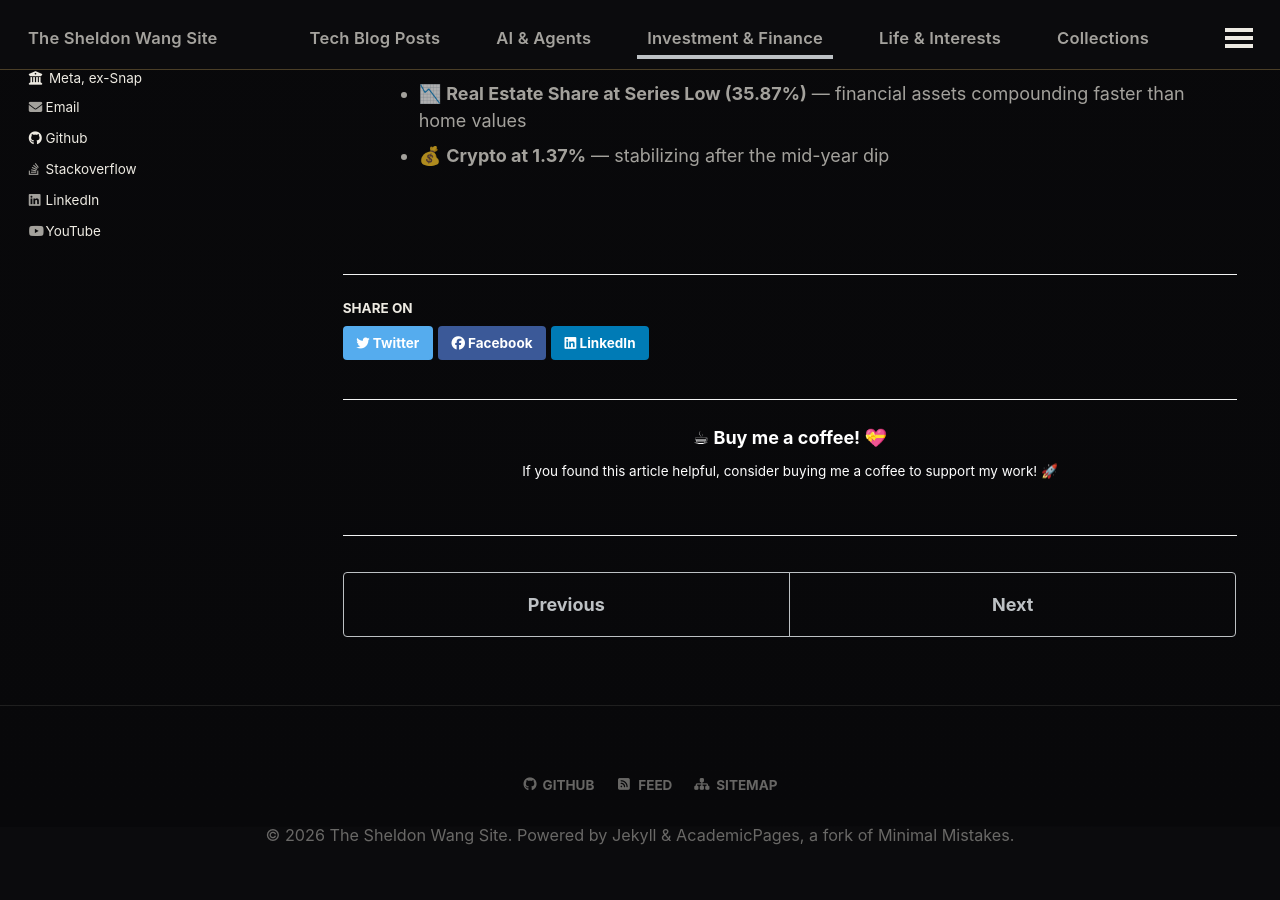
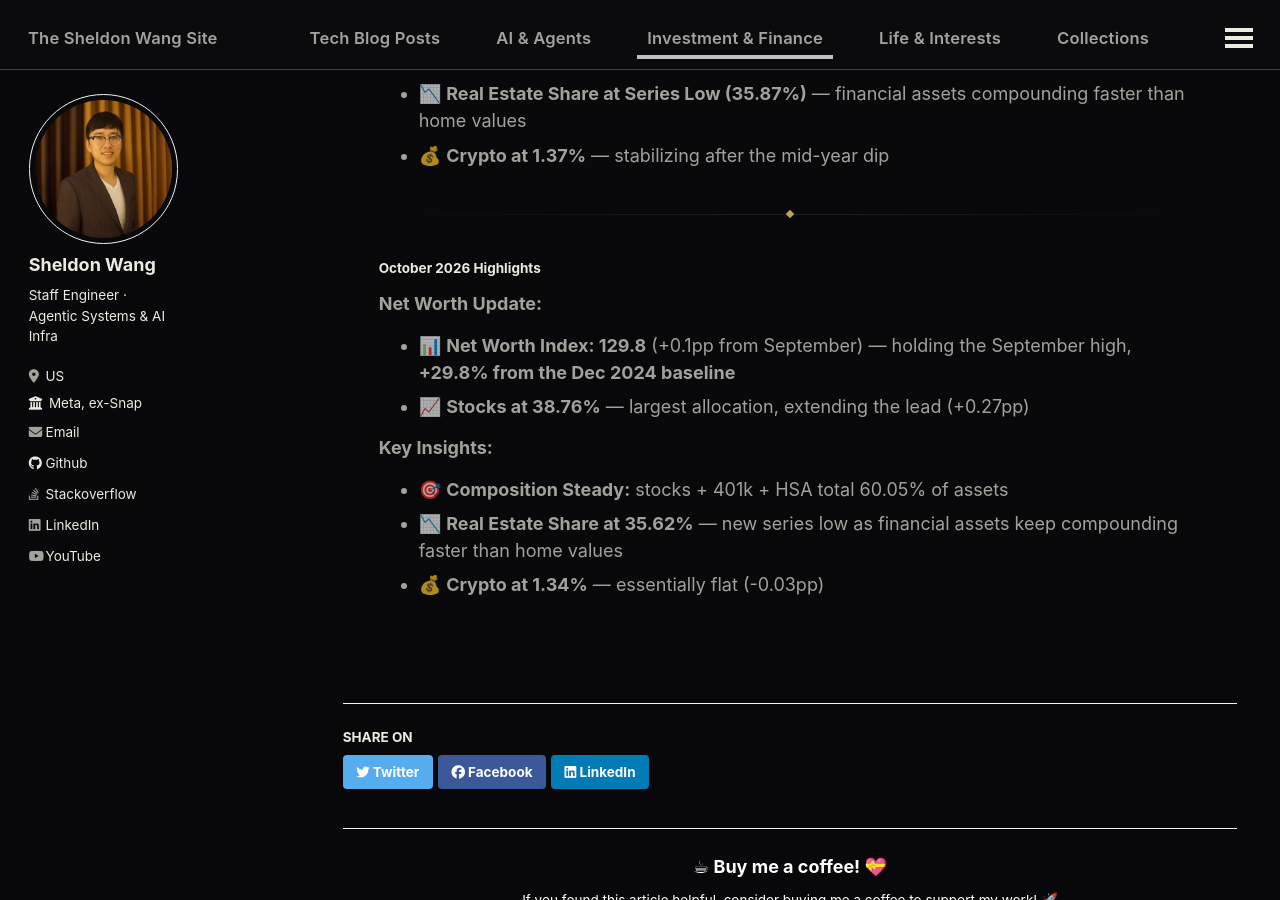
Before and after one commit to SheldonWangRJT/SheldonWangRJT.Github.io, a Jekyll site: the page built from _portfolio/2024-12-10.md, in a window 1280 px wide and 900 px high, scrolled down 7450 px. Built offline with Jekyll 4.4.1, drawn with Linux system fonts in a browser that asks for light colours; comment, search, counter and statistics services are not loaded; some of the changed text lies outside the part shown.

Commit message:
NW Tracking: add October 2026 highlights, bump JS to v=9

```diff
--- a/_portfolio/2024-12-10.md
+++ b/_portfolio/2024-12-10.md
@@ -19,7 +19,7 @@ This chart visualizes the normalized net worth comparison between months, where
 </div>
 
 <script src="/assets/js/chart.min.js"></script>
-<script src="/assets/js/net-worth-charts.js?v=8"></script>
+<script src="/assets/js/net-worth-charts.js?v=9"></script>
 
 ---
 
@@ -222,3 +222,16 @@ Interactive line chart showing the percentage allocation changes over time. Clic
 - 🎯 **Composition Shift:** the portfolio is now firmly equity-led — stocks + 401k + HSA total 59.8% of assets
 - 📉 **Real Estate Share at Series Low (35.87%)** — financial assets compounding faster than home values
 - 💰 **Crypto at 1.37%** — stabilizing after the mid-year dip
+
+---
+
+#### **October 2026 Highlights**
+
+**Net Worth Update:**
+- 📊 **Net Worth Index: 129.8** (+0.1pp from September) — holding the September high, **+29.8% from the Dec 2024 baseline**
+- 📈 **Stocks at 38.76%** — largest allocation, extending the lead (+0.27pp)
+
+**Key Insights:**
+- 🎯 **Composition Steady:** stocks + 401k + HSA total 60.05% of assets
+- 📉 **Real Estate Share at 35.62%** — new series low as financial assets keep compounding faster than home values
+- 💰 **Crypto at 1.34%** — essentially flat (-0.03pp)
```
Also changed, not shown: other parts of _portfolio/2024-12-10.md (+1 -1 lines).
